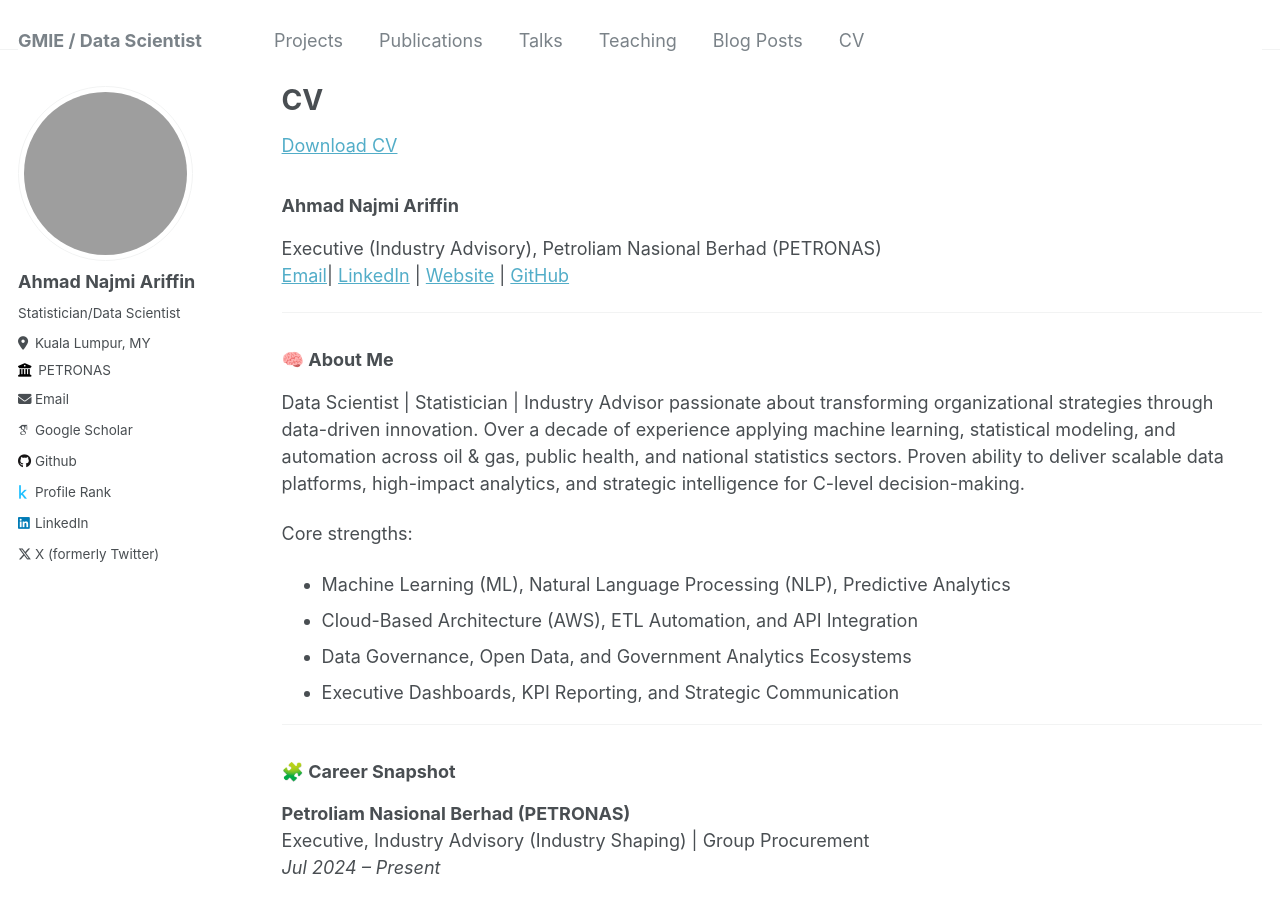
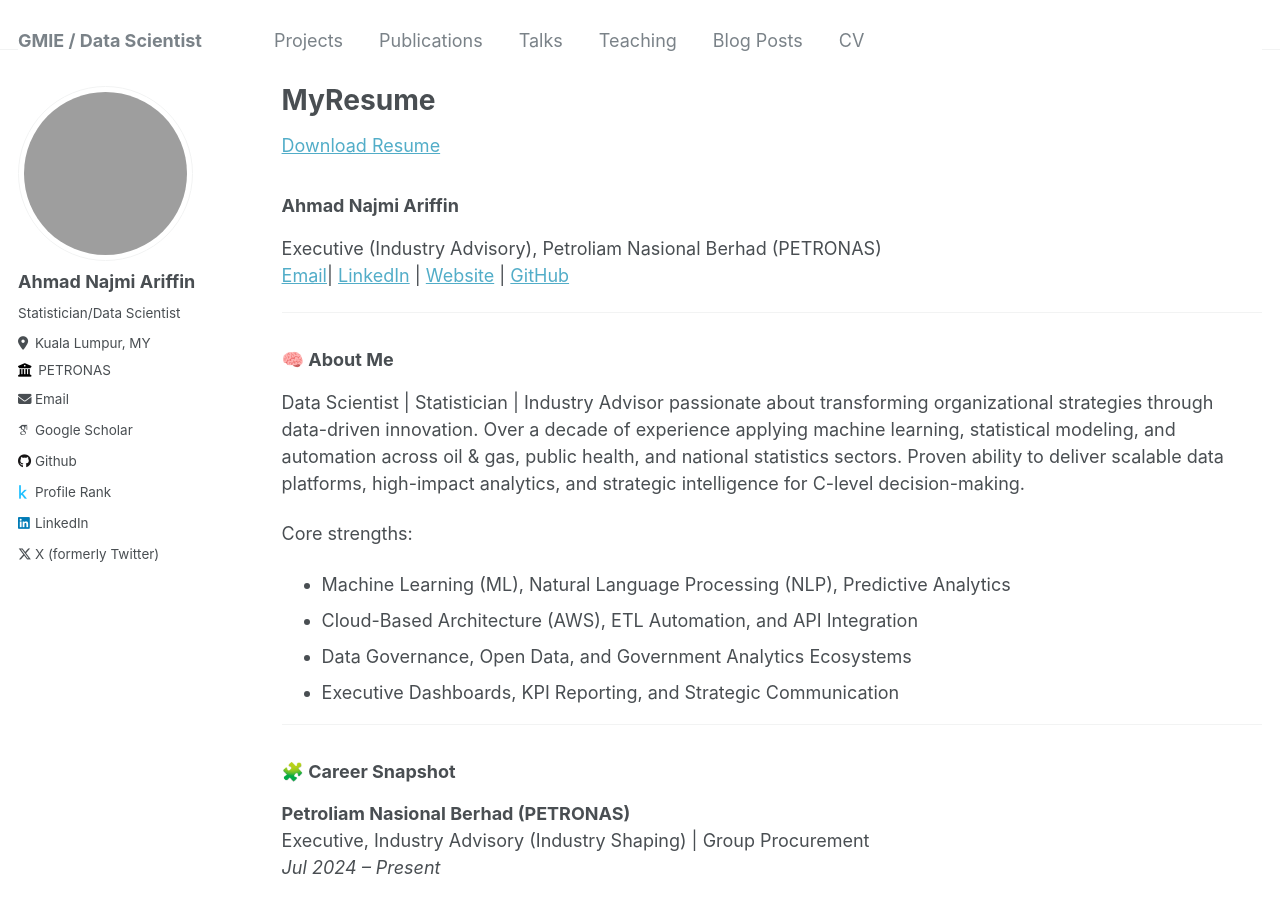
Before and after one commit to booluckgmie/anajmiariffin.github.io, a Jekyll site: the page built from _pages/cv.md, in a window 1280 px wide and 900 px high. Built offline with Jekyll 4.4.1, drawn with Linux system fonts in a browser that asks for light colours; some web fonts are replaced; grey boxes are pictures that could not be loaded.

Commit message:
Update cv.md

```diff
--- a/_pages/cv.md
+++ b/_pages/cv.md
@@ -1,13 +1,13 @@
 ---
 layout: archive
-title: "CV"
+title: "MyResume"
 permalink: /cv/
 author_profile: true
 redirect_from:
   - /resume
 ---
 
-[Download CV](https://s3.amazonaws.com/pub-cdn-us.apitemplate.io/2025/08/c0cff6a9-5a4c-440c-be57-71ab58f1e9f9.pdf?AWSAccessKeyId=AKIA6ENCBKJYLWJUD36X&Expires=1754034315&Signature=09obe6K5qNhiuf2AZq28fM0vPQc%3D&X-Amzn-Trace-Id=Root%3D1-688c546a-128c573a7fb79693010c7d39%3BParent%3Da64f3c4b2c695a4e%3BSampled%3D1%3BLineage%3D1%3Ae4823e7a%3A0)
+[Download Resume](https://s3.amazonaws.com/pub-cdn-us.apitemplate.io/2025/08/c0cff6a9-5a4c-440c-be57-71ab58f1e9f9.pdf?AWSAccessKeyId=AKIA6ENCBKJYLWJUD36X&Expires=1754034315&Signature=09obe6K5qNhiuf2AZq28fM0vPQc%3D&X-Amzn-Trace-Id=Root%3D1-688c546a-128c573a7fb79693010c7d39%3BParent%3Da64f3c4b2c695a4e%3BSampled%3D1%3BLineage%3D1%3Ae4823e7a%3A0)
 ### **Ahmad Najmi Ariffin**
 Executive (Industry Advisory), Petroliam Nasional Berhad (PETRONAS)
 [Email](mailto:anajmiariffin@gmail.com)| [LinkedIn](https://www.linkedin.com/in/najmiariffin/) | [Website](https://anajmiariffin.netlify.app/) | [GitHub](https://github.com/booluckgmie)
```
